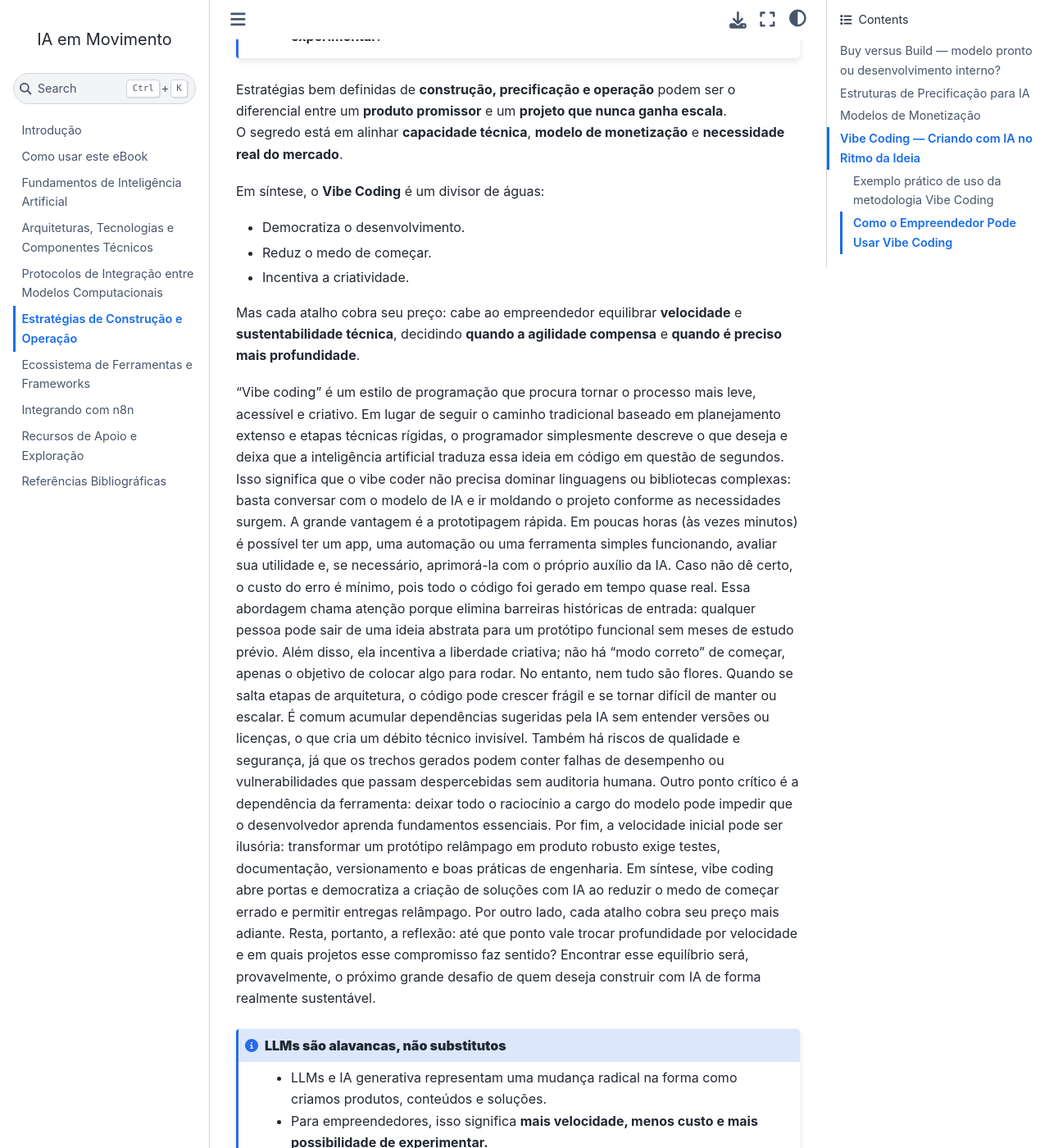
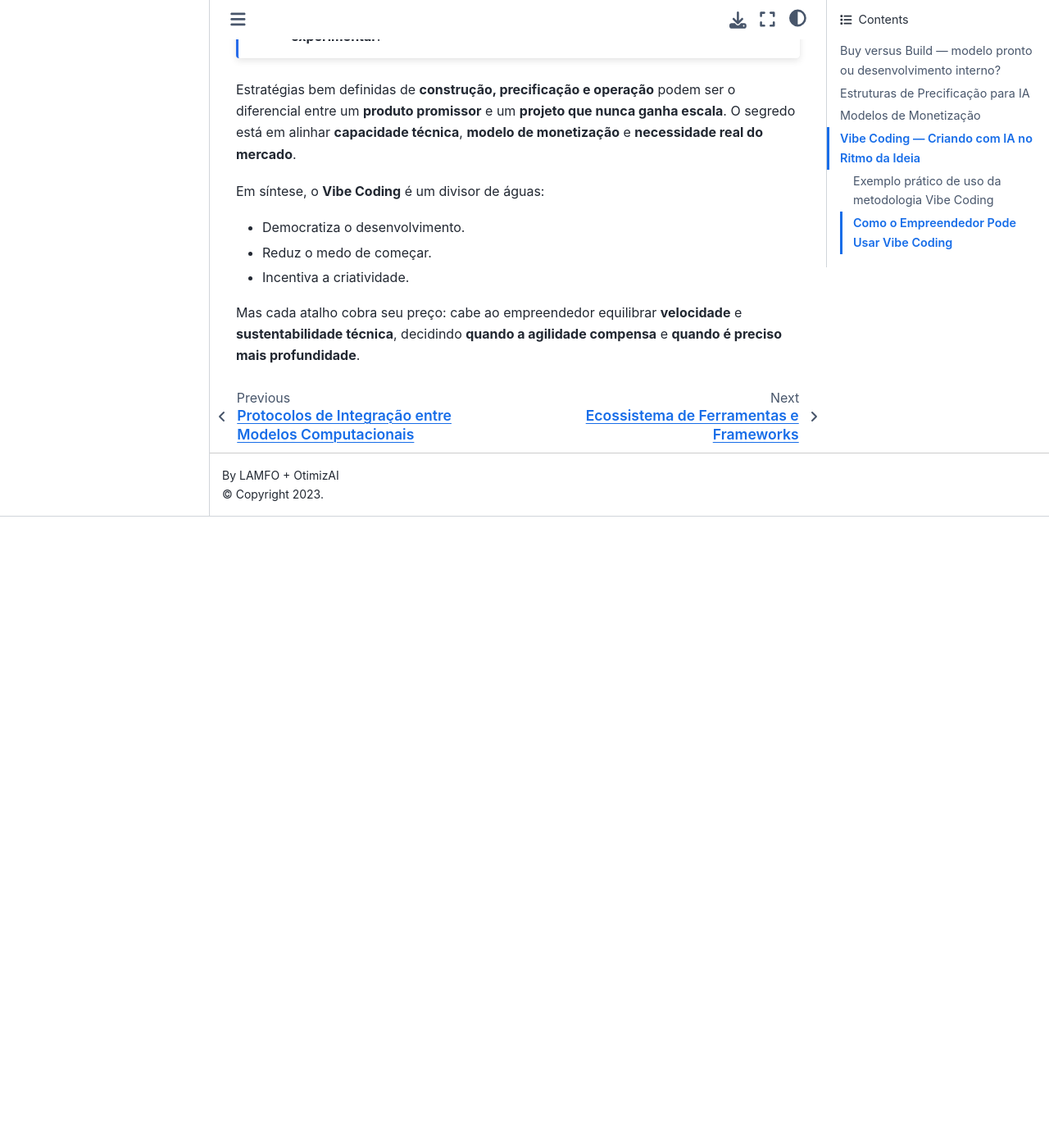
Before and after one commit to unb-lamfo-negocios-ai/LivroIAemMovimento, a Jupyter Book: the page built from capitulos/capEstrategiaConstrucao_e_Operacao.md, in a window 1280 px wide and 1400 px high, scrolled down 16585 px. Shown: the whole window at 82% size. Built offline with Jupyter Book 1.0.4 settings and Sphinx 7.4.7 and the Sphinx Book theme 1.1.4, drawn with Linux system fonts in a browser that asks for light colours; pages that are not in the unit, such as notebooks, are missing from menus; cross-references to code outside the pages are shown as plain code; after the commit the page ends 17215 px from its top, so only the background shows below that; some of the changed text lies outside the part shown.

Commit message:
Update capEstrategiaConstrucao_e_Operacao.md

````diff
--- a/capitulos/capEstrategiaConstrucao_e_Operacao.md
+++ b/capitulos/capEstrategiaConstrucao_e_Operacao.md
@@ -227,7 +227,7 @@ A definição do modelo de monetização ideal está diretamente ligada à propo
 ```{admonition} Reflita sobre sua proposta de valor
 :class: tip
 
-Você pretende oferecer **acesso direto a uma tecnologia inteligente**, como quem vende uma *matéria-prima*, ou entregar uma **solução completa**, com experiência e resultados, como um *produto finalizado* para o cliente?
+Você pretende oferecer **acesso direto a uma tecnologia inteligente**, como quem vende uma matéria-prima, ou entregar uma **solução completa**, com experiência e resultados, como um produto finalizado para o cliente?
 ```
 
 Cada modelo traz implicações distintas de escalabilidade, custo, controle e relacionamento com o usuário. A tabela a seguir apresenta uma classificação dos modelos de monetização com IA apresentados acima, com indicações do tipo de negócio cada modelo é recomendado.
@@ -332,7 +332,7 @@ Essa abordagem torna o processo mais **leve, acessível e criativo**, ideal para
 ### Exemplo prático de uso da metodologia Vibe Coding
 Veja a seguir o passo a passo de como ocorre a interação entre o usuário e a IA via Vibe Coding
 
-```{admonition} 💡 Exemplo prático
+```{admonition} Exemplo prático
 :class: exemplo
 
 Um **designer de produto** pode, com o auxílio de um LLM, criar um **protótipo de aplicativo** que gera imagens personalizadas para campanhas de marketing — tudo isso **sem escrever linhas extensas de código**.
@@ -376,7 +376,7 @@ A IA atualiza o layout com novos elementos visuais e interações.
 
 O designer solicita:
 
-`Adicione uma `função` para salvar a imagem localmente com o nome do usuário.`
+`Adicione uma função para salvar a imagem localmente com o nome do usuário.`
 
 5. Protótipo Pronto para Demonstração
 
@@ -439,8 +439,7 @@ Um empreendedor pode usar o Vibe Coding para **criar um chatbot de atendimento**
 - Para empreendedores, isso significa **velocidade, economia e liberdade para experimentar**.
 ```
 
-Estratégias bem definidas de **construção, precificação e operação** podem ser o diferencial entre um **produto promissor** e um **projeto que nunca ganha escala**.
-O segredo está em alinhar **capacidade técnica**, **modelo de monetização** e **necessidade real do mercado**.
+Estratégias bem definidas de **construção, precificação e operação** podem ser o diferencial entre um **produto promissor** e um **projeto que nunca ganha escala**. O segredo está em alinhar **capacidade técnica**, **modelo de monetização** e **necessidade real do mercado**.
 
 Em síntese, o **Vibe Coding** é um divisor de águas:
 - Democratiza o desenvolvimento.
@@ -448,33 +447,3 @@ Em síntese, o **Vibe Coding** é um divisor de águas:
 - Incentiva a criatividade.
 
 Mas cada atalho cobra seu preço: cabe ao empreendedor equilibrar **velocidade** e **sustentabilidade técnica**, decidindo **quando a agilidade compensa** e **quando é preciso mais profundidade**.
-
-
-“Vibe coding” é um estilo de programação que procura tornar o processo mais leve, acessível e criativo. Em lugar de seguir o caminho tradicional baseado em planejamento extenso e etapas técnicas rígidas, o programador simplesmente descreve o que deseja e deixa que a inteligência artificial traduza essa ideia em código em questão de segundos. Isso significa que o vibe coder não precisa dominar linguagens ou bibliotecas complexas: basta conversar com o modelo de IA e ir moldando o projeto conforme as necessidades surgem. A grande vantagem é a prototipagem rápida. Em poucas horas (às vezes minutos) é possível ter um app, uma automação ou uma ferramenta simples funcionando, avaliar sua utilidade e, se necessário, aprimorá-la com o próprio auxílio da IA. Caso não dê certo, o custo do erro é mínimo, pois todo o código foi gerado em tempo quase real.
-Essa abordagem chama atenção porque elimina barreiras históricas de entrada: qualquer pessoa pode sair de uma ideia abstrata para um protótipo funcional sem meses de estudo prévio. Além disso, ela incentiva a liberdade criativa; não há “modo correto” de começar, apenas o objetivo de colocar algo para rodar. No entanto, nem tudo são flores. Quando se salta etapas de arquitetura, o código pode crescer frágil e se tornar difícil de manter ou escalar. É comum acumular dependências sugeridas pela IA sem entender versões ou licenças, o que cria um débito técnico invisível. Também há riscos de qualidade e segurança, já que os trechos gerados podem conter falhas de desempenho ou vulnerabilidades que passam despercebidas sem auditoria humana. Outro ponto crítico é a dependência da ferramenta: deixar todo o raciocínio a cargo do modelo pode impedir que o desenvolvedor aprenda fundamentos essenciais. Por fim, a velocidade inicial pode ser ilusória: transformar um protótipo relâmpago em produto robusto exige testes, documentação, versionamento e boas práticas de engenharia.
-Em síntese, vibe coding abre portas e democratiza a criação de soluções com IA ao reduzir o medo de começar errado e permitir entregas relâmpago. Por outro lado, cada atalho cobra seu preço mais adiante. Resta, portanto, a reflexão: até que ponto vale trocar profundidade por velocidade e em quais projetos esse compromisso faz sentido? Encontrar esse equilíbrio será, provavelmente, o próximo grande desafio de quem deseja construir com IA de forma realmente sustentável.
-
-```{admonition} **LLMs são alavancas, não substitutos**
-:class: note
-
-- LLMs e IA generativa representam uma mudança radical na forma como criamos produtos, conteúdos e soluções.
-
-- Para empreendedores, isso significa **mais velocidade, menos custo e mais possibilidade de experimentar.**
-```
-
----VIBECODING---ERIC
- Vibe Coding
-
-O conceito de **Vibe Coding** descreve uma forma emergente de criar produtos digitais em que a **IA atua como copiloto criativo**.
-Nesse modelo, a programação tradicional é complementada por **colaboração interativa com LLMs**, que sugerem código, explicações e até protótipos funcionais {cite}`wu2022`.
-
-Isso acelera a prototipagem e reduz barreiras técnicas, permitindo que profissionais de áreas não técnicas participem da construção de soluções digitais.
-
-Exemplo prático: um designer de produto pode, com o auxílio de um LLM, criar rapidamente um protótipo de aplicativo que gera imagens personalizadas para campanhas de marketing, sem escrever linhas extensas de código.
-
-:::{tip}
-Estratégias bem definidas de **construção, precificação e operação** podem ser o diferencial entre um produto de IA promissor e um projeto que nunca ganha escala.
-O segredo está em alinhar **capacidade técnica**, **modelo de monetização** e **necessidade real do mercado**.
-:::
-
----
````
